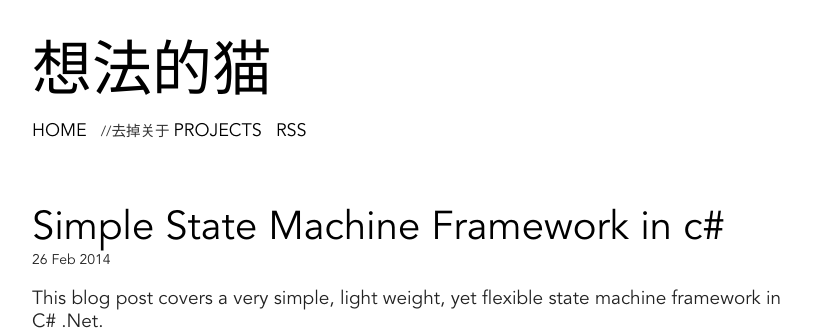
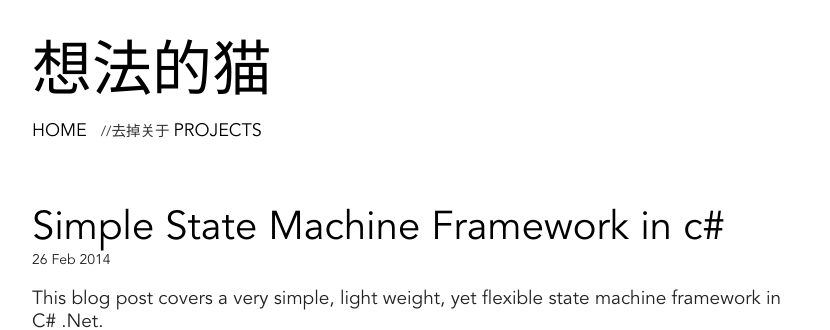
Before and after one commit to xiangfademao/xiangfademao.github.io, a Jekyll site: the page built from index.html, in a window 1280 px wide. Shown: the top 330 px of the page, without its empty margins (224-1054 px from the left). Built offline with Jekyll 4.4.1, drawn with Linux system fonts in a browser that asks for light colours; the list of posts is cut into pages by our own code.

Commit message:
去掉RSS
去掉RSS

```diff
--- a/_includes/header.html
+++ b/_includes/header.html
@@ -8,7 +8,7 @@
         {% if site.owner.github %}
           <li><a href="{{ site.owner.github }}" target="_blank">Projects</a></li>
         {% endif %}
-        <li><a href="{{ site.url }}/feed.xml">RSS</a></li>
+        <!-- <li><a href="{{ site.url }}/feed.xml">RSS</a></li> -->
       </ul>
   </header>
 </div>
```
